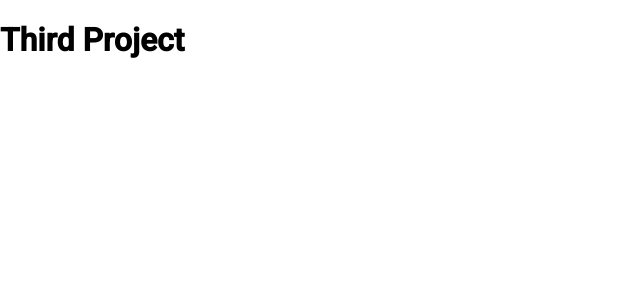
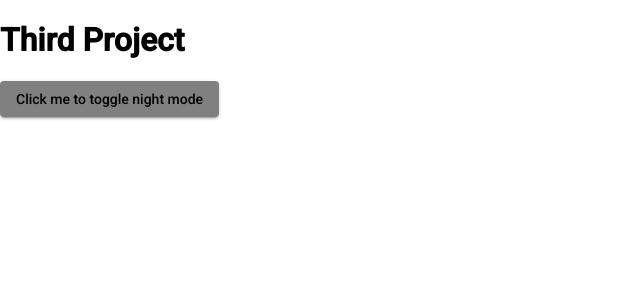
Before and after one commit to DukeOmni/angular-learning-area, an Angular app in the folder third-project/: page / in a window 1280 px wide. Shown: the top 300 px of the page, without its empty margins (0-640 px from the left). Built offline with nearby package versions, Linux system fonts and the light colour scheme.

Commit message:
Finishing ng styles

```diff
--- a/third-project/src/app/app.component.html
+++ b/third-project/src/app/app.component.html
@@ -2,3 +2,4 @@
 <!-- <app-diretiva-ngif></app-diretiva-ngif>
 <app-diretiva-ngswitch [profileConfig]="'master'"></app-diretiva-ngswitch>
 <app-diretiva-atributo></app-diretiva-atributo> -->
+<app-diretiva-ngstyle></app-diretiva-ngstyle>
--- a/third-project/src/app/diretiva-ngstyle/diretiva-ngstyle.component.html
+++ b/third-project/src/app/diretiva-ngstyle/diretiva-ngstyle.component.html
@@ -1 +1,4 @@
-<p>diretiva-ngstyle works!</p>
+<button [ngStyle]="{'color':(ativo?'black':'white'),
+                     'backgroundColor':(ativo?'gray':'blue')
+                    }"
+        mat-raised-button (click)="toggleNightMode($event)">Click me to toggle night mode</button>
--- a/third-project/src/app/diretiva-ngstyle/diretiva-ngstyle.component.ts
+++ b/third-project/src/app/diretiva-ngstyle/diretiva-ngstyle.component.ts
@@ -1,4 +1,4 @@
-import { Component, OnInit } from '@angular/core';
+import { Component, OnInit,EventEmitter } from '@angular/core';
 
 @Component({
   selector: 'app-diretiva-ngstyle',
@@ -7,9 +7,14 @@ import { Component, OnInit } from '@angular/core';
 })
 export class DiretivaNgstyleComponent implements OnInit {
 
+  ativo:Boolean=true;
   constructor() { }
 
   ngOnInit(): void {
   }
+  toggleNightMode(evento:MouseEvent){
+    this.ativo=!this.ativo;
+    console.log(evento)
+  }
 
 }
```
